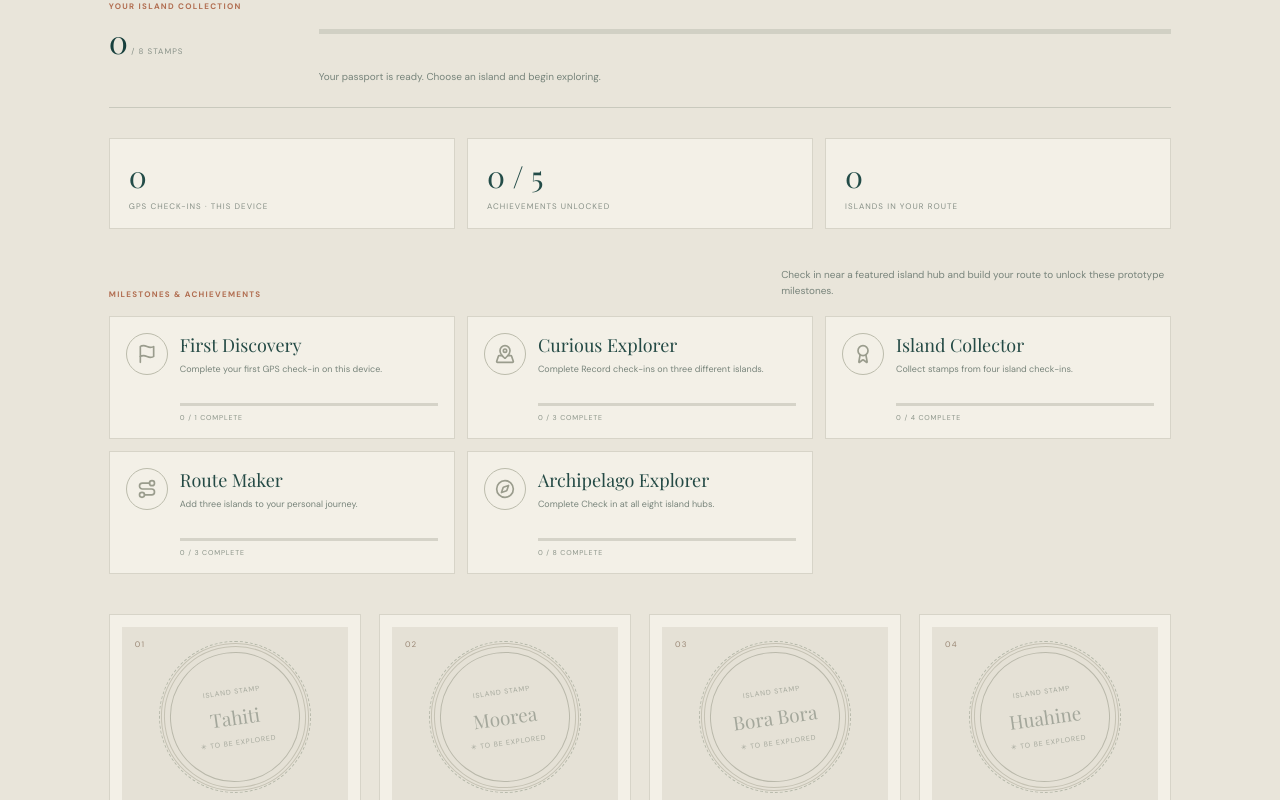
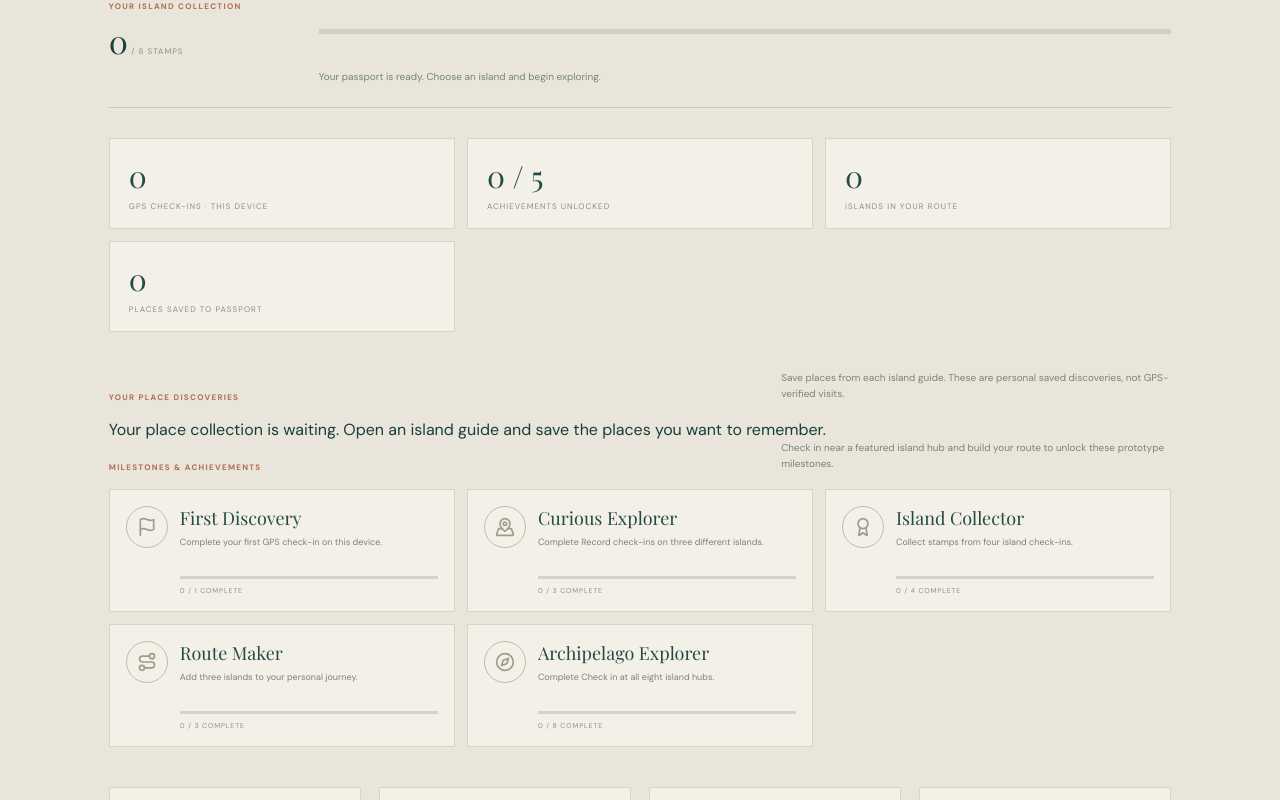
Before and after one commit to graceon985-creator/-graceon-tahiti-redesign, a React (Vite) app: page / in a window 1280 px wide. Shown: the part 6320-7120 px from the top of the page. Built offline with nearby package versions, Linux system fonts and the light colour scheme.

Commit message:
Add saved place collection to Tahiti Passport

```diff
--- a/src/TahitiPassport.tsx
+++ b/src/TahitiPassport.tsx
@@ -1,13 +1,14 @@
 import {ArrowRight, Check, Compass, Award, MapPinned, Route, Flag} from 'lucide-react';
 
 type Island = {name:string;tag:string;kind:string;image:string;signature:string};
-type Props = {islands:Island[];stamps:string[];verifiedCheckins:Record<string,{verifiedAt:string;accuracy:number}>;journeyIslands:string[];onExplore:(name:string)=>void};
+type Props = {islands:Island[];stamps:string[];verifiedCheckins:Record<string,{verifiedAt:string;accuracy:number}>;journeyIslands:string[];savedPlaces:Record<string,string[]>;activities:Record<string,{title:string}[]>;onExplore:(name:string)=>void};
 
-export default function TahitiPassport({islands,stamps,verifiedCheckins,journeyIslands,onExplore}:Props){
+export default function TahitiPassport({islands,stamps,verifiedCheckins,journeyIslands,savedPlaces,activities,onExplore}:Props){
  const verifiedCount=Object.keys(verifiedCheckins).length;
  const total=islands.length;
  const collected=islands.filter(island=>stamps.includes(island.name)).length;
  const next=islands.find(island=>!stamps.includes(island.name));
+ const savedPlaceCount=Object.values(savedPlaces).reduce((count,places)=>count+places.length,0);
  const achievements=[
   {name:'First Discovery',detail:'Complete your first GPS check-in on this device.',unlocked:verifiedCount>=1,progress:Math.min(verifiedCount,1),goal:1,Icon:Flag},
   {name:'Curious Explorer',detail:'Complete Record check-ins on three different islands.',unlocked:verifiedCount>=3,progress:Math.min(verifiedCount,3),goal:3,Icon:MapPinned},
@@ -22,7 +23,8 @@ export default function TahitiPassport({islands,stamps,verifiedCheckins,journeyI
    <div className="passport-cover" aria-label="Tahiti Passport digital cover"><div className="passport-cover-orbit">✳ &nbsp; ✳ &nbsp; ✳</div><span>THE ISLANDS OF</span><strong>TAHITI</strong><small>DISCOVERY PASSPORT</small><div className="passport-cover-mark">T</div><span className="passport-cover-bottom">FRENCH POLYNESIA · SOUTH PACIFIC</span></div>
   </div>
   <div className="passport-progress"><div><span className="detail-label">YOUR ISLAND COLLECTION</span><strong>{collected}<small> / {total} STAMPS</small></strong></div><div className="passport-progress-track" role="progressbar" aria-label="Island stamps collected" aria-valuemin={0} aria-valuemax={total} aria-valuenow={collected}><span style={{width:`${total?collected/total*100:0}%`}}/></div><p>{collected===total?'All eight island stamps collected. Your archipelago discovery is complete.':collected===0?'Your passport is ready. Choose an island and begin exploring.':`${total-collected} more island ${total-collected===1?'stamp':'stamps'} to complete your collection.`}</p></div>
-  <div className="passport-stats"><div><strong>{verifiedCount}</strong><span>GPS CHECK-INS · THIS DEVICE</span></div><div><strong>{unlocked} / {achievements.length}</strong><span>ACHIEVEMENTS UNLOCKED</span></div><div><strong>{journeyIslands.length}</strong><span>ISLANDS IN YOUR ROUTE</span></div></div>
+  <div className="passport-stats"><div><strong>{verifiedCount}</strong><span>GPS CHECK-INS · THIS DEVICE</span></div><div><strong>{unlocked} / {achievements.length}</strong><span>ACHIEVEMENTS UNLOCKED</span></div><div><strong>{journeyIslands.length}</strong><span>ISLANDS IN YOUR ROUTE</span></div><div><strong>{savedPlaceCount}</strong><span>PLACES SAVED TO PASSPORT</span></div></div>
+  <div className="passport-place-collection"><div className="passport-subhead"><span className="detail-label">YOUR PLACE DISCOVERIES</span><p>Save places from each island guide. These are personal saved discoveries, not GPS-verified visits.</p></div>{savedPlaceCount===0?<div className="passport-place-empty">Your place collection is waiting. Open an island guide and save the places you want to remember.</div>:<div className="passport-place-islands">{islands.filter(island=>(savedPlaces[island.name]||[]).length>0).map(island=><article className="passport-place-island" key={island.name}><div><span className="detail-label">{(savedPlaces[island.name]||[]).length} SAVED PLACES</span><h3>{island.name}</h3></div><ul>{(savedPlaces[island.name]||[]).map(title=><li key={title}>{title}</li>)}</ul><button onClick={()=>onExplore(island.name)}>OPEN ISLAND GUIDE <ArrowRight size={13}/></button></article>)}</div>}</div>
   <div className="passport-achievements"><div className="passport-subhead"><span className="detail-label">MILESTONES & ACHIEVEMENTS</span><p>Check in near a featured island hub and build your route to unlock these prototype milestones.</p></div><div className="passport-achievement-grid">{achievements.map(({name,detail,unlocked,progress,goal,Icon})=><article className={unlocked?'passport-achievement unlocked':'passport-achievement'} key={name}><div className="passport-achievement-icon"><Icon size={20}/>{unlocked&&<span><Check size={10}/></span>}</div><div className="passport-achievement-copy"><h3>{name}</h3><p>{detail}</p><div className="passport-achievement-track"><span style={{width:`${progress/goal*100}%`}}/></div><small>{unlocked?'UNLOCKED':`${progress} / ${goal} COMPLETE`}</small></div></article>)}</div></div>
   <div className="passport-stamp-grid">{islands.map((island,index)=>{const earned=stamps.includes(island.name);return <article className={earned?'passport-stamp-card earned':'passport-stamp-card'} key={island.name}><div className="passport-stamp-art"><span className="passport-stamp-number">{String(index+1).padStart(2,'0')}</span><div className="passport-stamp-ring"><span>{earned?'DISCOVERED':'ISLAND STAMP'}</span><strong>{island.name}</strong><small>{earned?'✳ COLLECTED':'✳ TO BE EXPLORED'}</small></div>{earned&&<span className="passport-check"><Check size={14}/></span>}</div><div className="passport-stamp-meta"><span>{island.kind}</span><h3>{island.name}</h3><p>{earned?'Added to your discovery record.':island.tag}</p><button onClick={()=>onExplore(island.name)}>{earned?'VIEW ISLAND':'EXPLORE ISLAND'} <ArrowRight size={14}/></button></div></article>})}</div>
   <div className="passport-next"><div className="passport-next-icon"><Compass size={22}/></div><div><span className="detail-label">{next?'YOUR NEXT DISCOVERY':'COLLECTION COMPLETE'}</span><h3>{next?next.name+' is waiting.':'Eight islands. Eight stories.'}</h3><p>{next?'Open the island guide and complete a GPS check-in near its featured visitor hub to collect your stamp.':'Your local prototype passport now holds a stamp from every featured island.'}</p></div>{next&&<button onClick={()=>onExplore(next.name)}>CONTINUE EXPLORING <ArrowRight size={15}/></button>}</div>
```
